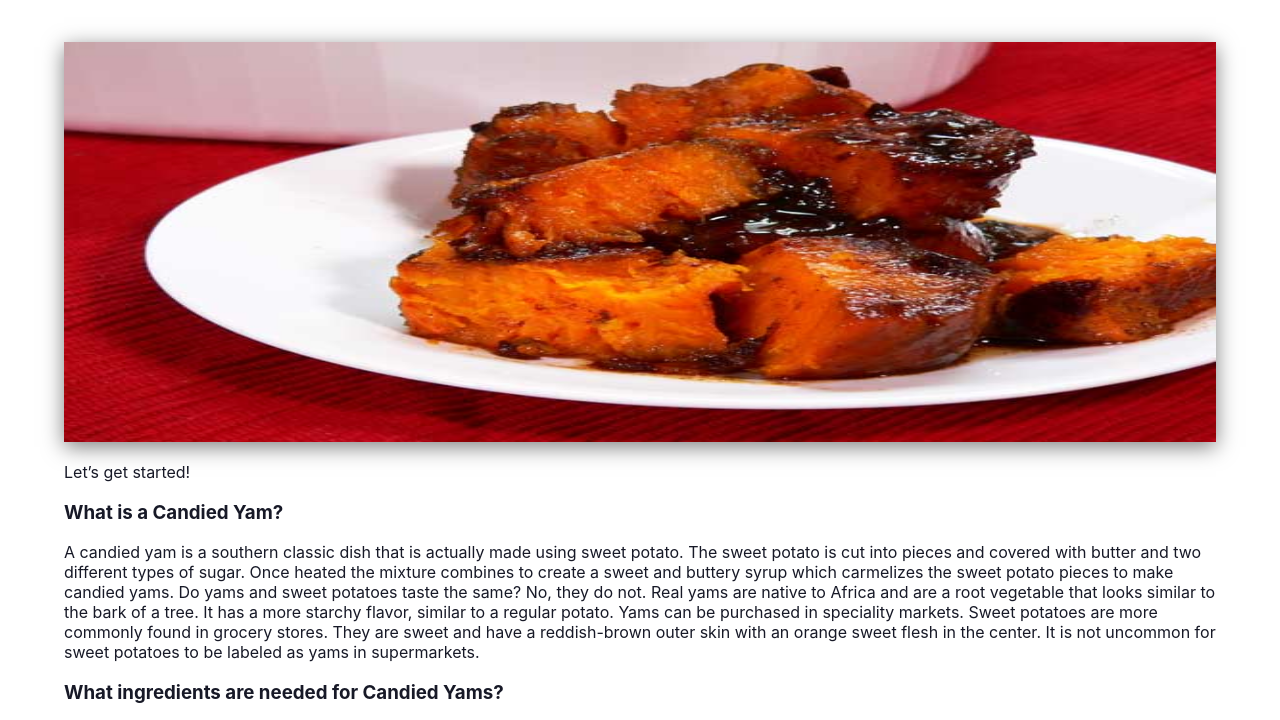
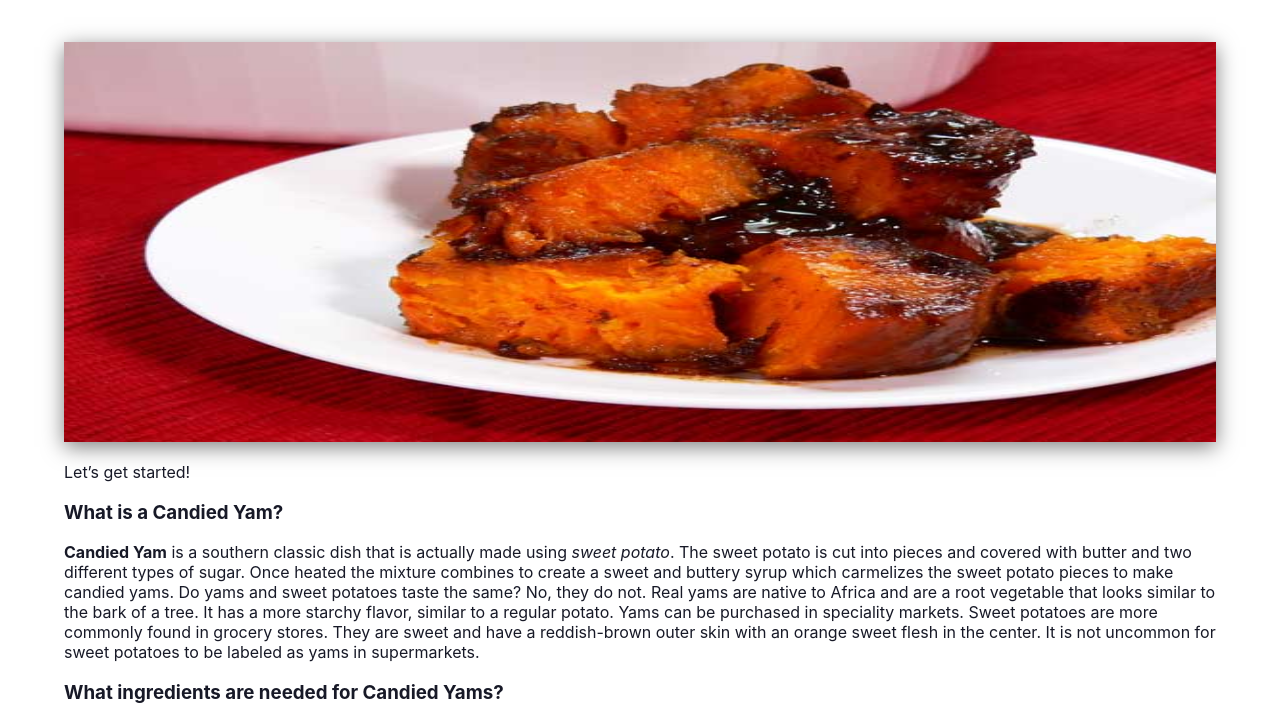
Before and after one commit to kamara-moses/SoulFood, a plain HTML site: page candiedyams.html in a window 1280 px wide. Shown: the part 80-800 px from the top of the page. Drawn offline with nearby package versions, Linux system fonts and the light colour scheme; files whose address does not match are found by name; a web font is replaced by a local one.

Commit message:
added bold and italic elements to candiedyams html file

```diff
--- a/candiedyams.html
+++ b/candiedyams.html
@@ -43,10 +43,10 @@
                 <div>
                     <p>Let’s get started!</p>
                     <h3>What is a Candied Yam?</h3>
-                    <p> A candied yam is a southern classic dish that is actually made using sweet potato. The sweet potato is cut into pieces and covered with butter and two different types of sugar. Once heated the mixture combines to create a sweet and
-                        buttery syrup which carmelizes the sweet potato pieces to make candied yams. Do yams and sweet potatoes taste the same? No, they do not. Real yams are native to Africa and are a root vegetable that looks similar to the bark of
-                        a tree. It has a more starchy flavor, similar to a regular potato. Yams can be purchased in speciality markets. Sweet potatoes are more commonly found in grocery stores. They are sweet and have a reddish-brown outer skin with an
-                        orange sweet flesh in the center. It is not uncommon for sweet potatoes to be labeled as yams in supermarkets.</p>
+                    <p> <b>Candied Yam</b> is a southern classic dish that is actually made using <em>sweet potato</em>. The sweet potato is cut into pieces and covered with butter and two different types of sugar. Once heated the mixture combines to create
+                        a sweet and buttery syrup which carmelizes the sweet potato pieces to make candied yams. Do yams and sweet potatoes taste the same? No, they do not. Real yams are native to Africa and are a root vegetable that looks similar to
+                        the bark of a tree. It has a more starchy flavor, similar to a regular potato. Yams can be purchased in speciality markets. Sweet potatoes are more commonly found in grocery stores. They are sweet and have a reddish-brown outer
+                        skin with an orange sweet flesh in the center. It is not uncommon for sweet potatoes to be labeled as yams in supermarkets.</p>
 
                     <h3>What ingredients are needed for Candied Yams?</h3>
                     <ul>
```
